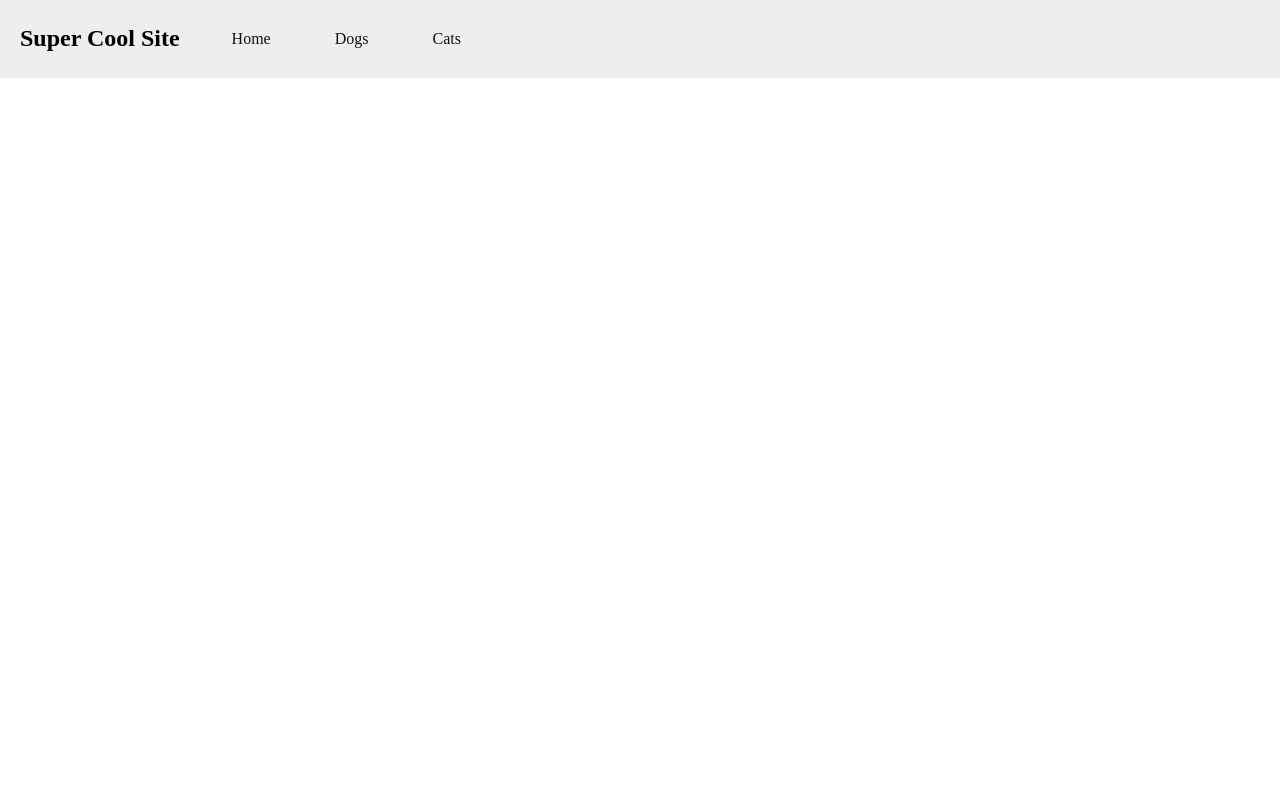
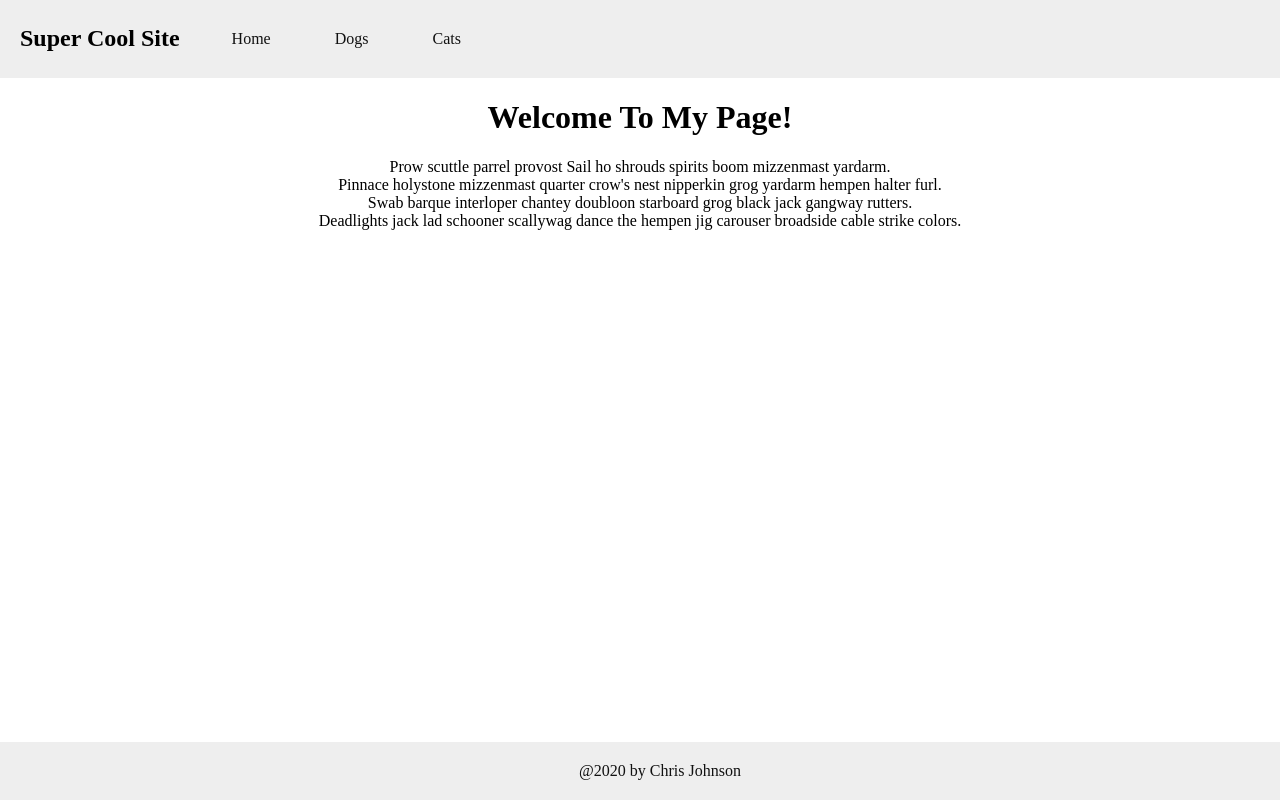
Before and after one commit to christopherjohnson1/flexbox-intro, a plain HTML site: page index.html in a window 1280 px wide. Drawn offline with Linux system fonts and the light colour scheme.

Commit message:
added content to home/ footer

```diff
--- a/index.html
+++ b/index.html
@@ -25,6 +25,18 @@
             </ul>
         </nav>
     </header>
+    <main>
+        <h1>Welcome To My Page!</h1>
+        <article>
+            <section>Prow scuttle parrel provost Sail ho shrouds spirits boom mizzenmast yardarm.</section>
+            <section>Pinnace holystone mizzenmast quarter crow's nest nipperkin grog yardarm hempen halter furl.</section>
+            <section>Swab barque interloper chantey doubloon starboard grog black jack gangway rutters.</section>
+            <section>Deadlights jack lad schooner scallywag dance the hempen jig carouser broadside cable strike colors.</section>
+        </article>
+    </main>
+    <footer>
+        @2020 by Chris Johnson
+    </footer>
     <script src="./main.js"></script>
 </body>
 </html>
--- a/main.css
+++ b/main.css
@@ -40,3 +40,13 @@ body {
     color: white;
     background-color: #111;
 }
+
+footer {
+    width: 100%;
+    color: #111;
+    background-color: #eee;
+    padding: 20px;
+    position: fixed;
+    left: 0;
+    bottom: 0;
+}
```
